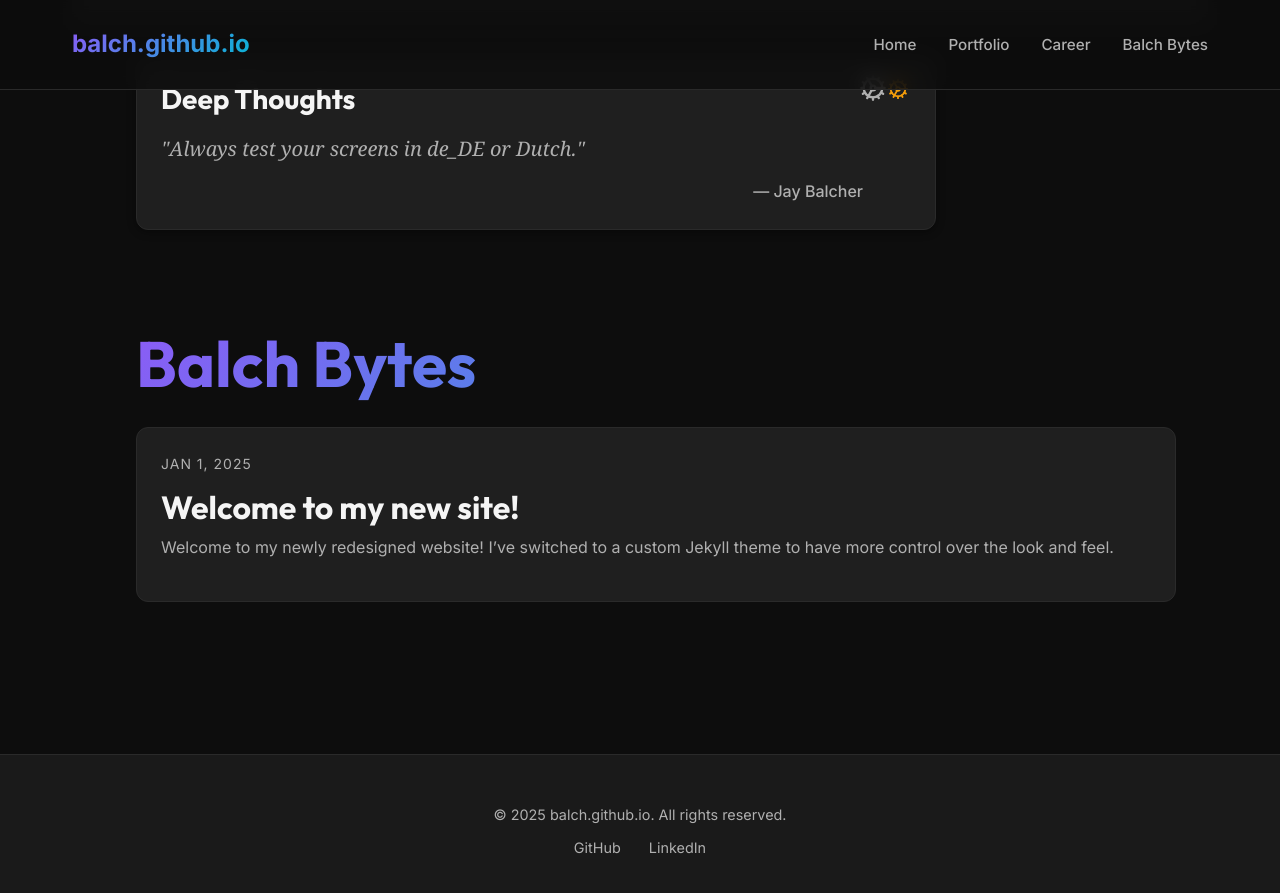
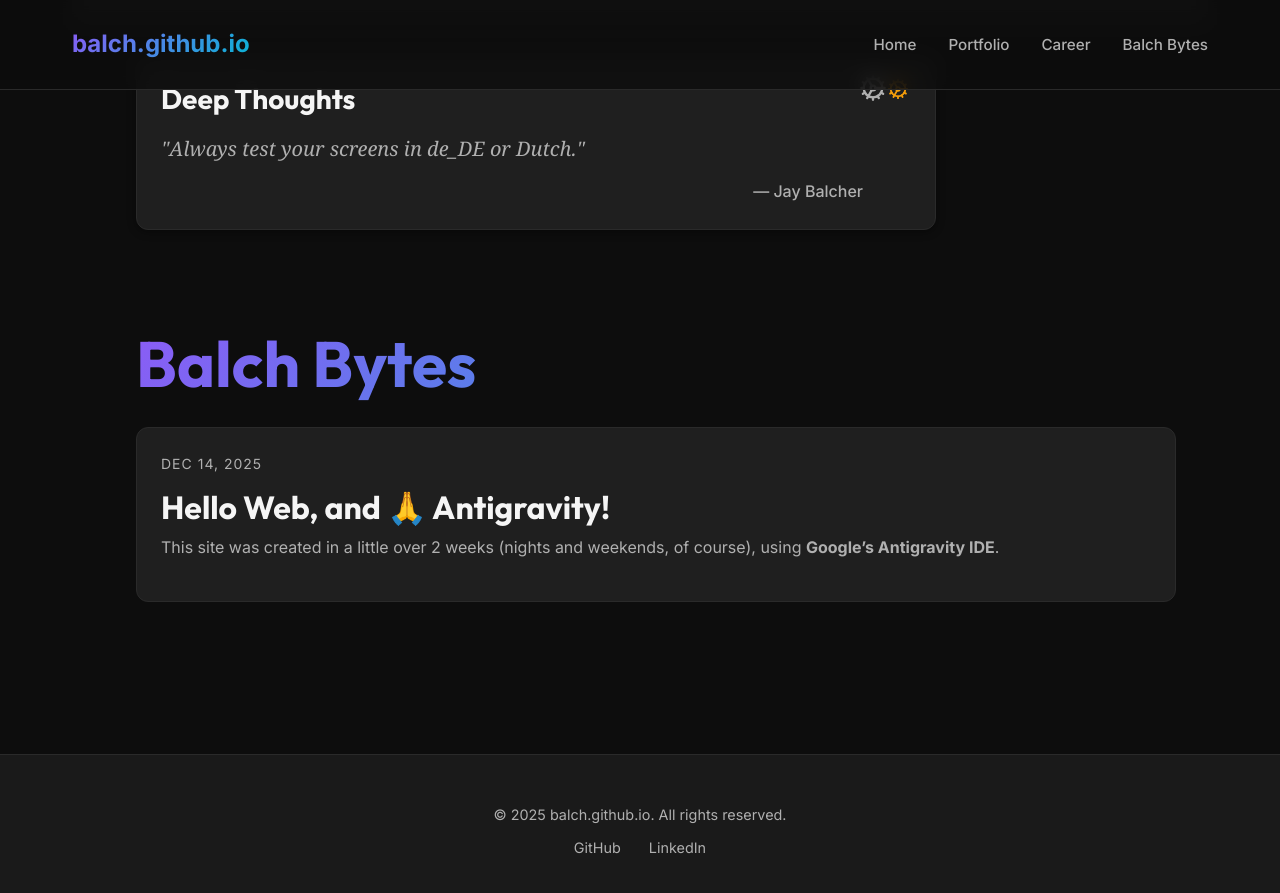
Before and after one commit to balch/balch.github.io, a Jekyll site: the page built from index.md, in a window 1280 px wide and 900 px high, scrolled down 9762 px. Shown: the top 893 px of the window. Built offline with Jekyll 4.4.1, drawn with Linux system fonts in a browser that asks for light colours.

Commit message:
feat: Enhance header styling, enable full blog post card clickability, and update Antigravity references in a post.

```diff
--- a/_posts/2025-01-01-welcome.md
+++ /dev/null
@@ -1,10 +0,0 @@
----
-layout: post
-title:  "Welcome to my new site!"
-date:   2025-01-01 12:00:00 -0800
-categories: update
----
-
-Welcome to my newly redesigned website! I've switched to a custom Jekyll theme to have more control over the look and feel.
-
-I'll be posting updates about my projects and thoughts on technology here. Stay tuned!
--- /dev/null
+++ b/_posts/2025-12-13-hello_web.md
@@ -0,0 +1,22 @@
+---
+layout: post
+title:  "Hello Web, and 🙏 Antigravity!"
+date:   2025-12-13 16:45:00 -0800
+categories: new
+---
+
+This site was created in a little over 2 weeks (nights and weekends, of course), using **Google's Antigravity IDE**.
+
+I wanted to create a space to post articles and get creative. I started looking into **GitHub Pages** and getting a site deployed was **super easy**. I needed theming, but the *Jekyll* defaults did not quite fit my needs.
+
+The next day I downloaded Antigravity, and within an hour I had a custom Jekyll theme that was easily customizable and extendable. Antigravity has **supercharged** my **productivity** and **creativity**.
+
+This is the first time I've seen a proper **Implementation Plan**, **Task List**, and **Walkthrough**. by an AI Agent. The ability to influence the **Implementation Plan** with in-line comments before the task executes is **brilliant**. And the pending comments let me change directions on the fly, saving reverts and churn.
+
+The **Browser Manipulation** is interesting and will be useful when it works. At this stage it's still a **WIP**, as it didn't recognize missing CSS being applied and generally took a *long time*. I ended up relying on manual verification and found that uploading screenshots with `divs` selected in **Browser Dev Tools** was effective for resolving issues quickly.
+
+I was able to add feature after feature, including porting several features started in **AI Studio** and polished with **opus-4.5** in **Antigravity**. Linking folders using **Workspaces** worked well for porting data and copy to build this site. I mainly used the **Agent Manager** and mostly used one Agent Session at a time.
+
+In the *"Imitation is the sincerest form of flattery"* category, I'm extremely impressed by the UX treatment on [antigravity.google](https://antigravity.google/).
+
+So far, **Antigravity** has been the coolest IDE and most productive AI tool I've used—and the **ROI** is [off the charts](https://antigravity.google/pricing).
--- a/assets/css/main.css
+++ b/assets/css/main.css
@@ -265,15 +265,20 @@ main {
 .page-header,
 .post-header {
     text-align: center;
-    margin-bottom: 4rem;
-}
-
-.page-header h1,
-.post-header h1 {
+    margin-bottom: 2rem;
+}
+
+.page-header h1 {
     background: var(--accent-gradient);
     -webkit-background-clip: text;
     background-clip: text;
     -webkit-text-fill-color: transparent;
+}
+
+/* Post titles use white to preserve emoji rendering */
+.post-header h1 {
+    color: var(--text-primary);
+    font-size: clamp(1.75rem, 1.25rem + 2vw, 2.5rem);
 }
 
 /* Portfolio Grid */
@@ -1633,6 +1638,19 @@ html {
     padding: 1.5rem;
     margin-bottom: 1.5rem;
     transition: var(--transition-smooth);
+    position: relative;
+    cursor: pointer;
+}
+
+/* Make the entire post card clickable */
+.blog-section .post-link::after {
+    content: '';
+    position: absolute;
+    top: 0;
+    left: 0;
+    right: 0;
+    bottom: 0;
+    z-index: 1;
 }
 
 .blog-section .post-item:hover {
```
